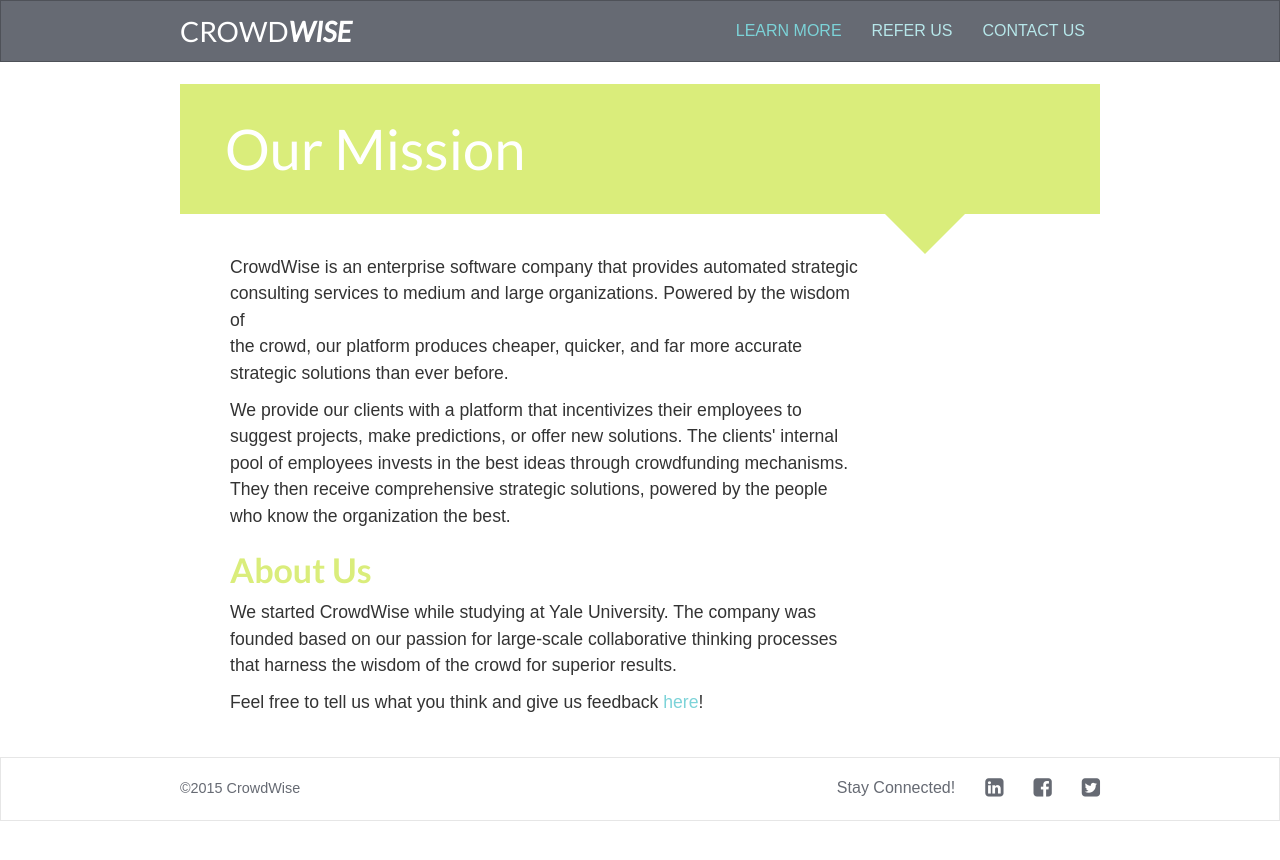
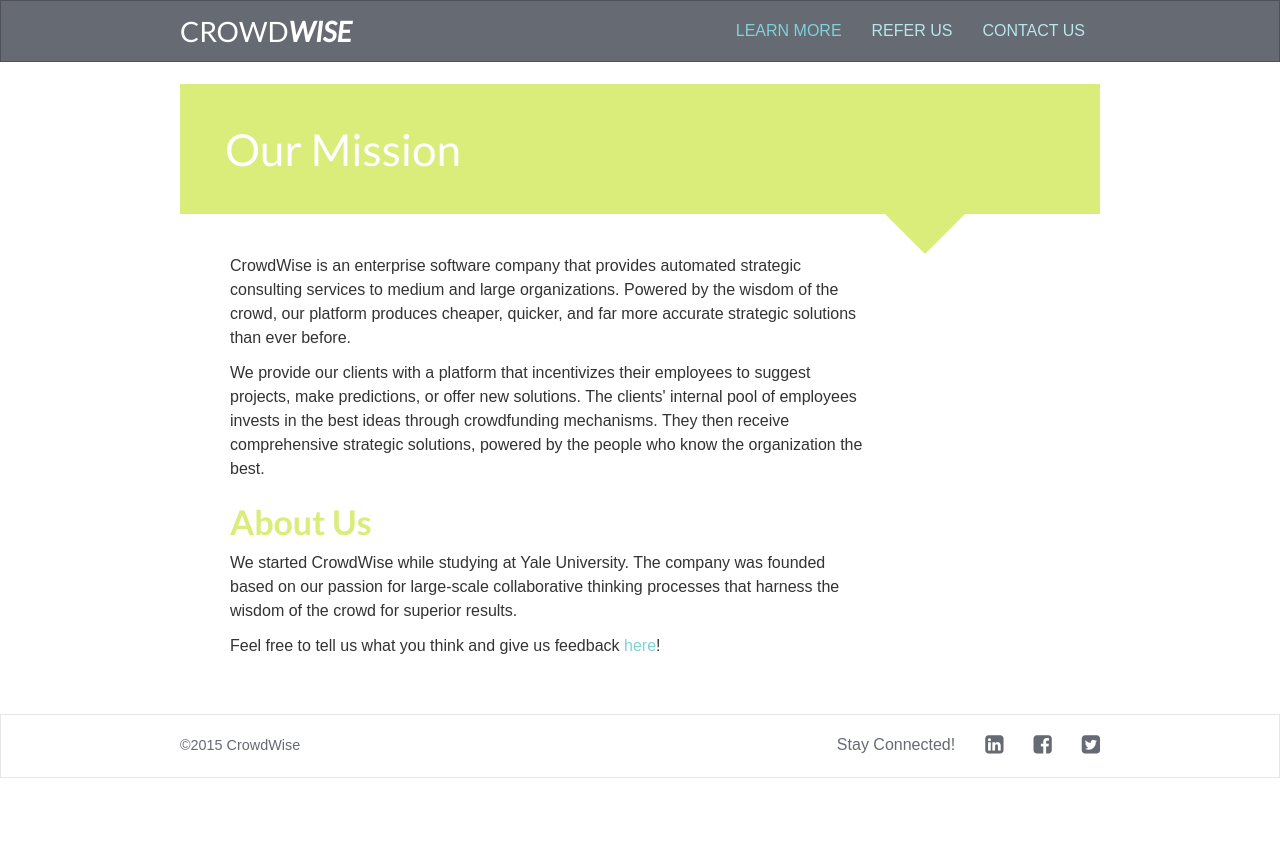
Before and after one commit to crowdwise/crowdwise.github.io, a Jekyll site: the page built from about.html, in a window 1280 px wide. Shown: the top 860 px of the page. Built offline with Jekyll 4.4.1, drawn with Linux system fonts in a browser that asks for light colours.

Commit message:
Tanya tweaks, add some media query stuff

```diff
--- a/about.html
+++ b/about.html
@@ -14,7 +14,7 @@
   </div>
   <div class="row" id="about-us">
     <div class="col-xs-9">
-    <p>CrowdWise is an enterprise software company that provides automated strategic consulting services to medium and large organizations. Powered by the wisdom of <br> the crowd, our platform produces cheaper, quicker, and far more accurate strategic solutions than ever before.</p>
+    <p>CrowdWise is an enterprise software company that provides automated strategic consulting services to medium and large organizations. Powered by the wisdom of the crowd, our platform produces cheaper, quicker, and far more accurate strategic solutions than ever before.</p>
     <p>We provide our clients with a platform that incentivizes their employees to suggest projects, make predictions, or offer new solutions. The clients' internal pool of employees invests in the best ideas through crowdfunding mechanisms. They then receive comprehensive strategic solutions, powered by the people who know the organization the best.</p>
     <h2>About Us</h2>
     <p>We started CrowdWise while studying at Yale University. The company was founded based on our passion for large-scale collaborative thinking processes that harness the wisdom of the crowd for superior results.</p>
--- a/assets/stylesheets/style.scss
+++ b/assets/stylesheets/style.scss
@@ -61,10 +61,10 @@
   // margin-left: 15px;
 
   h1 {
-    font-size:  floor(($font-size-base * 3.5)); // 56px
+    font-size:  floor(($font-size-base * 2.75)); // 44px
     line-height: 1;
-    margin-top: 37px;
-    margin-bottom: 37px;
+    margin-top: 43px;
+    margin-bottom: 43px;
   }
 }
 
@@ -84,10 +84,20 @@
   .front-bullet {
     background-color: lighten($light-gray, 10%);
     padding: 78px 40px;
+    min-height: 278px;
 
     span.first-word {
       font-family: $headings-font-family;
       font-weight: bold;
+    }
+  }
+}
+
+// for bullet heights (temp)
+@media (max-width: $screen-md-max) {
+  .front-bullets {
+    .front-bullet {
+      min-height: 305px;
     }
   }
 }
@@ -149,10 +159,10 @@
   // margin-left: 15px;
 
   h1 {
-    font-size:  floor(($font-size-base * 3.5)); // 56px
+    font-size:  floor(($font-size-base * 2.75)); // 44px
     line-height: 1;
-    margin-top: 37px;
-    margin-bottom: 37px;
+    margin-top: 43px;
+    margin-bottom: 43px;
     margin-left: 30px;
   }
 }
@@ -167,7 +177,6 @@
 
 #about-us {
   line-height: 1.5;
-  font-size: 1.1em;
   margin-left: 20px;
 
   h2 {
```
